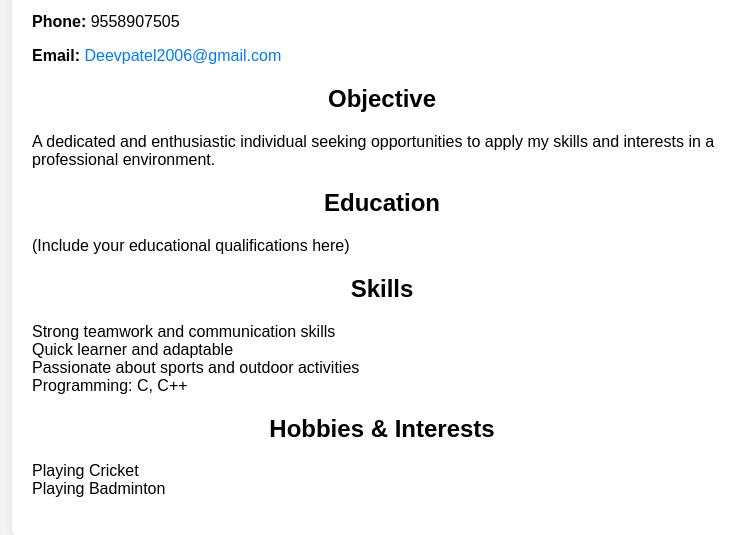
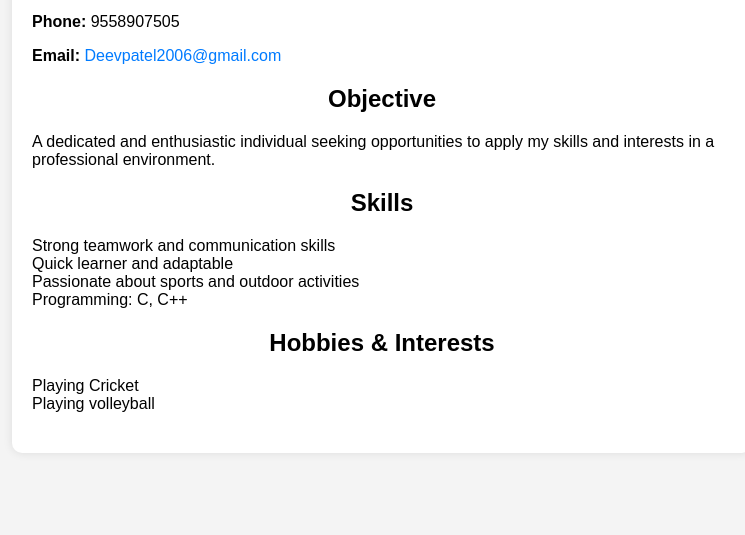
Before and after one commit to deevpatel2006/resumee, a plain HTML site: page index.html in a window 1280 px wide. Shown: the part 209-744 px from the top of the page, without its empty margins (258-1003 px from the left). Drawn offline with Linux system fonts and the light colour scheme.

Commit message:
Update index.html

```diff
--- a/index.html
+++ b/index.html
@@ -51,12 +51,6 @@
             <h2>Objective</h2>
             <p>A dedicated and enthusiastic individual seeking opportunities to apply my skills and interests in a professional environment.</p>
         </div>
-
-        <div class="section">
-            <h2>Education</h2>
-            <p>(Include your educational qualifications here)</p>
-        </div>
-
         <div class="section">
             <h2>Skills</h2>
             <ul>
@@ -71,7 +65,7 @@
             <h2>Hobbies & Interests</h2>
             <ul>
                 <li>Playing Cricket</li>
-                <li>Playing Badminton</li>
+                <li>Playing volleyball</li>
             </ul>
         </div>
     </div>
```
